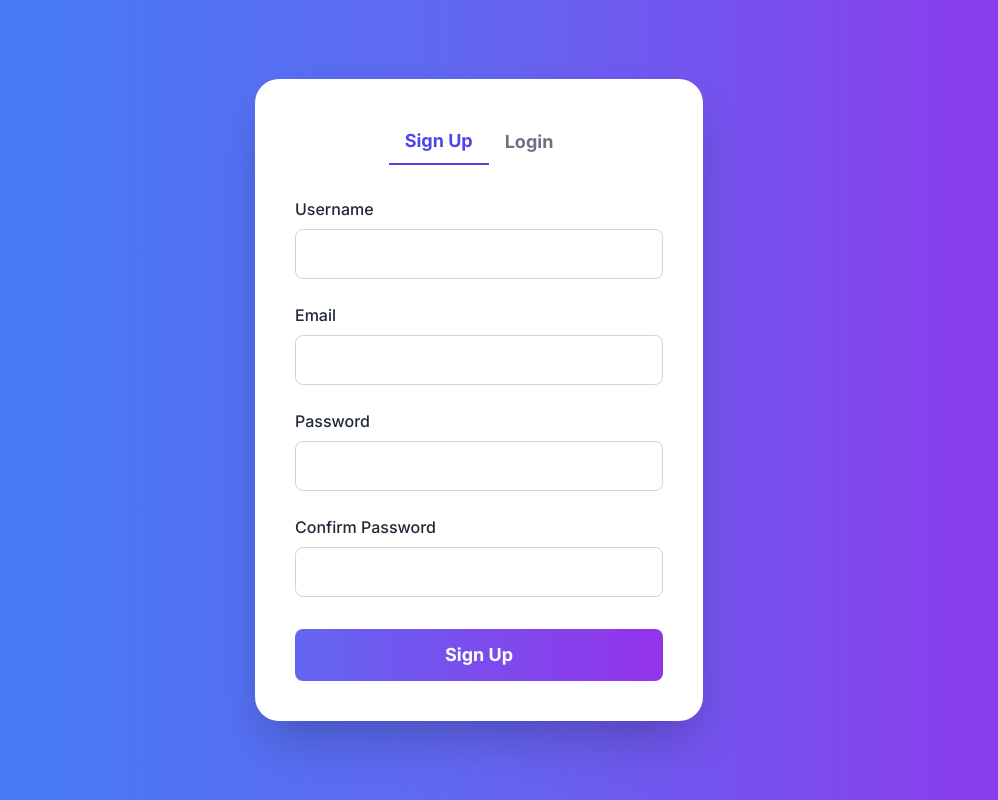
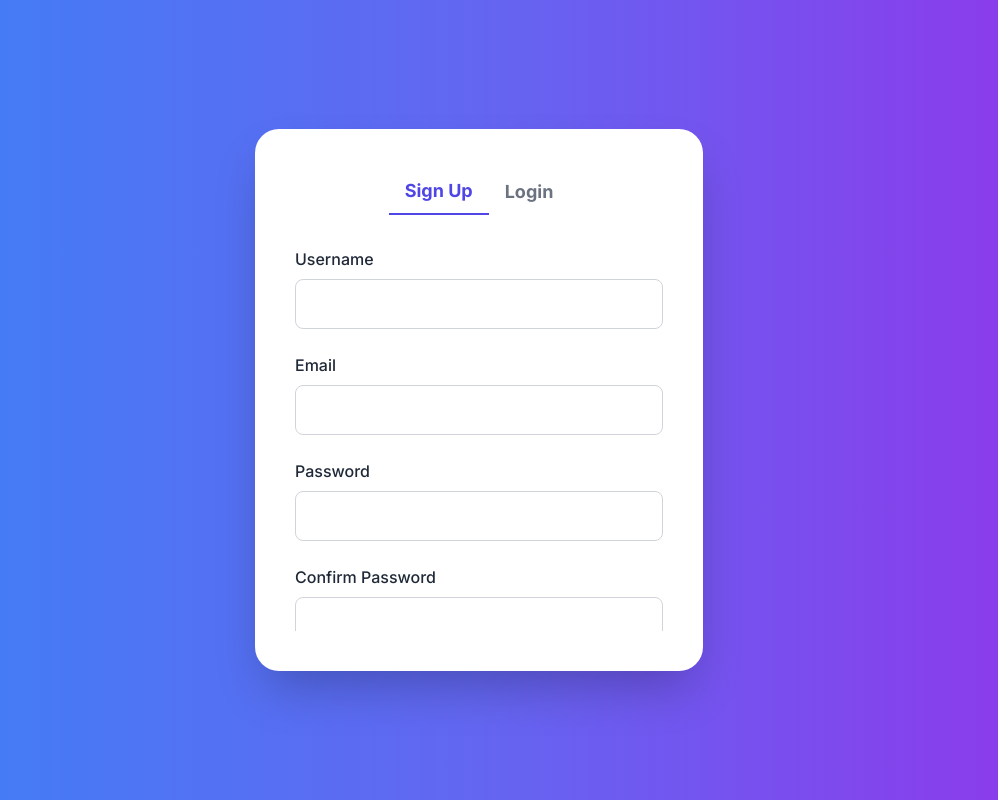
Before and after one commit to AritraRoy0/GFY, a Next.js app in the folder client/: page /auth in a window 1280 px wide. Shown: the whole page, without its empty margins (161-1159 px from the left). Built offline with nearby package versions, Linux system fonts and the light colour scheme.

Commit message:
Client deployment 6

```diff
--- a/client/src/app/auth/page.tsx
+++ b/client/src/app/auth/page.tsx
@@ -28,7 +28,7 @@ const AuthForm: React.FC = () => {
 
   return (
     <div className="min-h-screen flex items-center justify-center bg-gradient-to-r from-blue-500 via-indigo-500 to-purple-600">
-      <div className="bg-white p-10 rounded-3xl shadow-2xl w-full max-w-md transform hover:scale-105 transition-transform duration-500">
+      <div className="relative bg-white p-10 rounded-3xl shadow-2xl w-full max-w-md transition-transform duration-500">
         <div className="flex justify-center mb-8">
           <button
             className={`text-lg font-bold px-4 py-2 rounded-t-lg transition-colors duration-300 ${
@@ -48,7 +48,12 @@ const AuthForm: React.FC = () => {
           </button>
         </div>
 
-        {activeTab === 'signup' ? (
+        <div className="overflow-hidden relative h-[24rem]">
+          <div
+            className={`absolute inset-0 transform transition-transform duration-500 ${
+              activeTab === 'signup' ? 'translate-x-0' : '-translate-x-full'
+            }`}
+          >
             <form onSubmit={handleSubmit}>
               <div className="mb-6">
                 <label htmlFor="username" className="block text-gray-800 font-medium mb-2">Username</label>
@@ -105,7 +110,13 @@ const AuthForm: React.FC = () => {
                 Sign Up
               </button>
             </form>
-        ) : (
+          </div>
+
+          <div
+            className={`absolute inset-0 transform transition-transform duration-500 ${
+              activeTab === 'login' ? 'translate-x-0' : 'translate-x-full'
+            }`}
+          >
             <form onSubmit={handleSubmit}>
               <div className="mb-6">
                 <label htmlFor="email" className="block text-gray-800 font-medium mb-2">Email</label>
@@ -138,7 +149,8 @@ const AuthForm: React.FC = () => {
                 Login
               </button>
             </form>
-        )}
+          </div>
+        </div>
       </div>
     </div>
   );
--- a/client/src/app/page.tsx
+++ b/client/src/app/page.tsx
@@ -14,7 +14,7 @@ const Hero: React.FC = () => {
           Instant, negotiable loans without bank approval over our secure network of peers.
         </p>
         <a
-          href="/signup"
+          href="/auth"
           className="bg-white text-purple-600 font-semibold py-2 px-6 rounded-md hover:bg-purple-100 transition-transform duration-300 hover:scale-105"
         >
           Get Started
```
Lines whose indentation alone changed are shown as unchanged.
